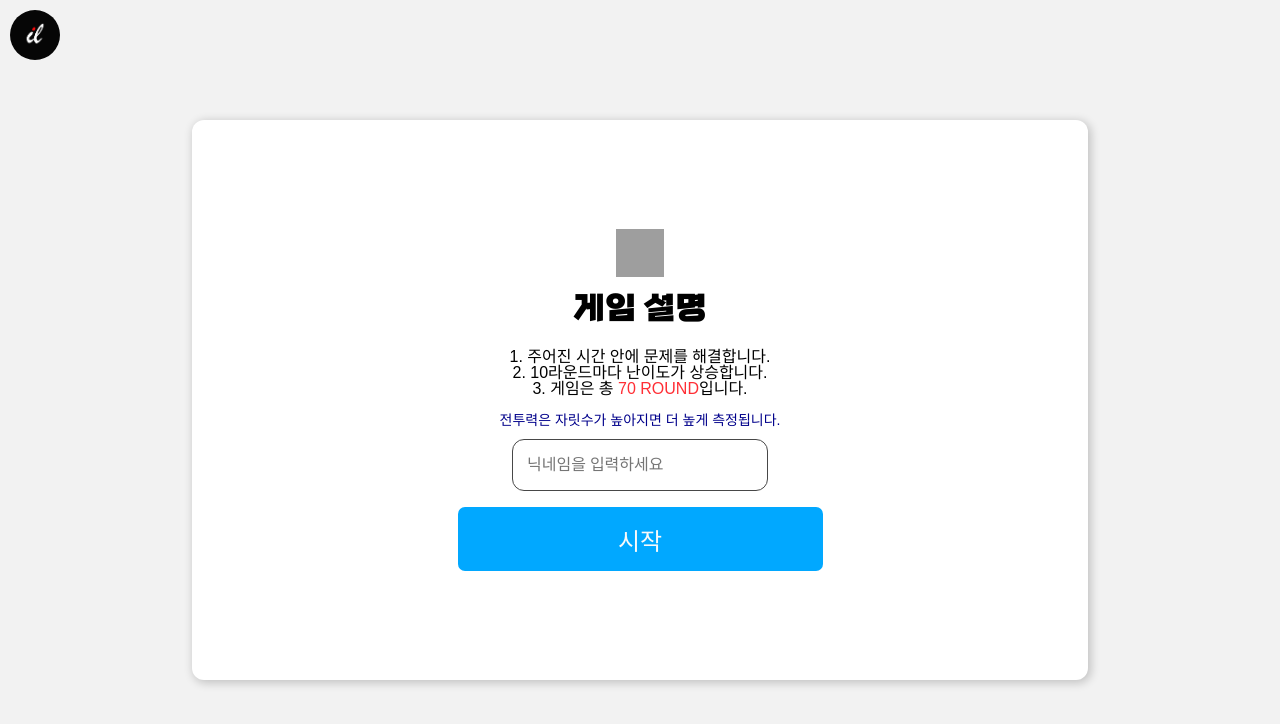
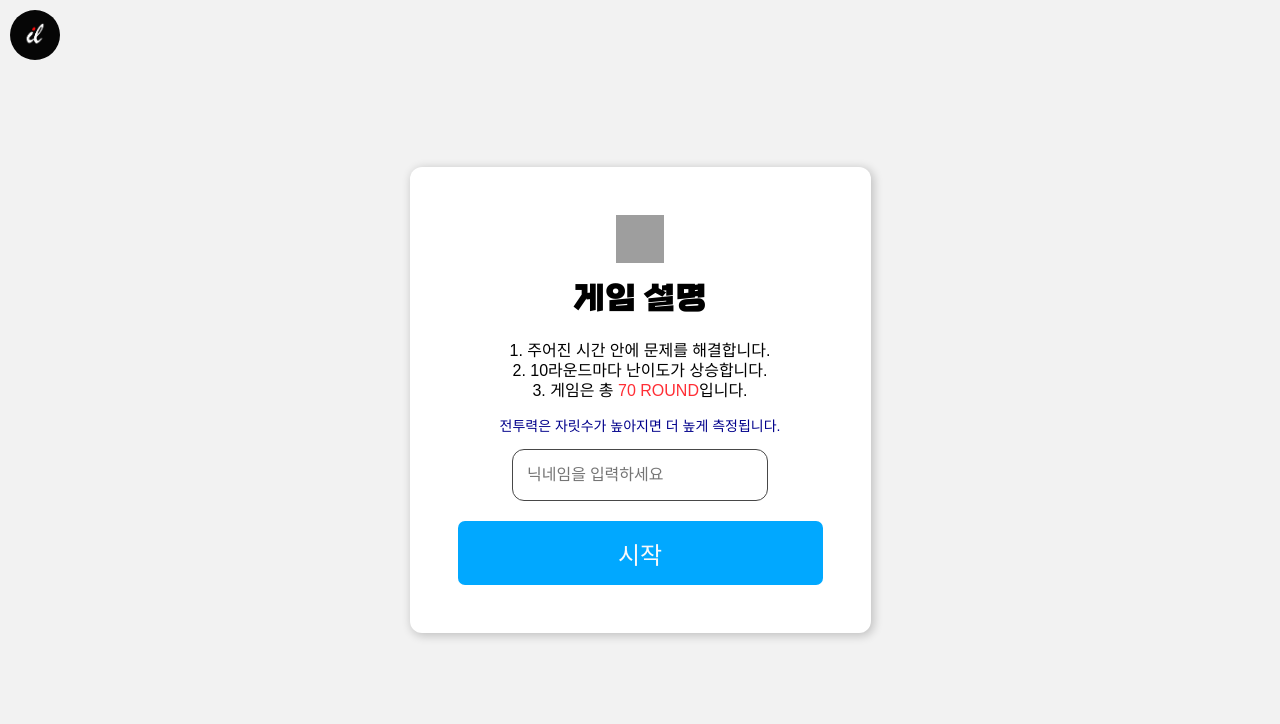
Before and after one commit to tooooo1/whoplus, a React (Create React App) app: page /ready in a window 1280 px wide. Shown: the top 724 px of the page. Built offline with nearby package versions, Linux system fonts and the light colour scheme; grey boxes are pictures that could not be loaded; a web font is replaced by a local one.

Commit message:
style: global style change -> padding and height etc..

```diff
--- a/src/styles/global.tsx
+++ b/src/styles/global.tsx
@@ -111,6 +111,7 @@ export const global = (
         display: block;
       }
       body {
+        height: 100%;
         line-height: 1;
       }
       ol,
@@ -137,9 +138,12 @@ export const global = (
         outline: none;
         box-sizing: border-box;
       }
+      html {
+        height: 100%;
+      }
       #root {
         background-color: #f2f2f2;
-        height: 100vh;
+        height: 100%;
         display: flex;
         flex-direction: column;
         justify-content: center;
@@ -150,18 +154,18 @@ export const global = (
       #root > div {
         background-color: #ffffff;
         box-shadow: 2px 2px 10px 1px rgba(0, 0, 0, 0.2);
-        width: 70%;
-        height: 70%;
         display: flex;
         flex-direction: column;
         justify-content: center;
         align-items: center;
+        gap: 4px;
         border-radius: 12px;
         padding: 48px;
 
         &#home {
           background-color: #f2f2f2;
           box-shadow: none;
+          padding: 0;
         }
 
         @media (max-height: 664px) {
```
